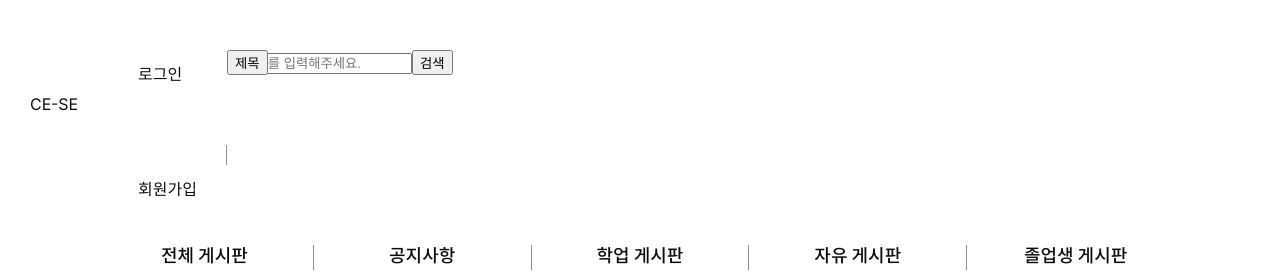
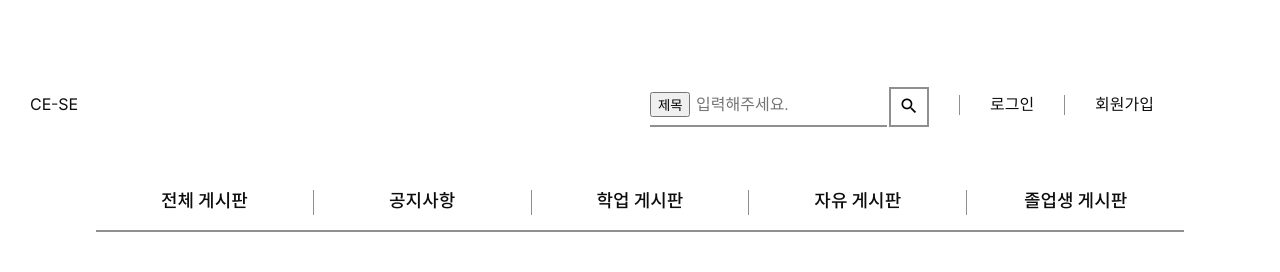
Before and after one commit to jkc-mycode/KIT-CE-CS-Frontend, a React (Create React App) app: page /study in a window 1280 px wide. Shown: the top 272 px of the page. Built offline with nearby package versions, Linux system fonts and the light colour scheme; no server answers.

Commit message:
22.08.13 검색 부분 정리

```diff
--- a/src/Components/boardrow.js
+++ b/src/Components/boardrow.js
@@ -14,15 +14,20 @@ function BoardRow (){
     let cat = ""; //카테고리
     const [num, setNum] = useState(0); //각 페이지 제일 윗번호
     let x = -1;
-
+    const [title, setTitle] = useState("");
+    const [content, setContent] = useState("");
 
     const handlePageChange = (page) => {
         setPage(page);
     };
     const getList = async () => {
         console.log(location.pathname);
-        const posts = await axios.get("http://localhost:3001/article"+ location.pathname + "?pageNum=" + page)
-        // const posts = await axios.get("/article" + location.pathname + "?page=" + page) //뒤에 pagenum붙여서 보내는 걸로
+        let url = "http://localhost:3001/article"+ location.pathname + "?pageNum=" + page
+        if (title)
+            url += "&title="+title
+        else if (content)
+            url += "&content="+content
+        const posts = await axios.get(url)
         console.log(posts);
         const _list = posts.data.articles.slice(); //slice()는 배열의 복사복을 만듦
         setList(_list);
--- a/src/Components/header.js
+++ b/src/Components/header.js
@@ -1,9 +1,11 @@
 import React, {useState} from "react";
+import {Link, useLocation} from 'react-router-dom';
+import { Icon } from "@material-ui/core";
 import './header.css';
-import {Link, useLocation} from 'react-router-dom';
 import axios from "axios";
 import { getCookie, removeCookie } from '../cookie';
 import Dropdown from "./post_dropdown";
+
 
 const onClickLogout = (event) => {
     axios.delete('http://localhost:3001/log/out')
@@ -18,7 +20,7 @@ const onClickLogout = (event) => {
         })
 }
 
-function Header(props){
+function Header(){
     const [search, setSearch] = useState("");
 
     const [dropdownVisibility, setDropdownVisibility] = useState(false);
@@ -40,53 +42,13 @@ function Header(props){
         console.log(temp);
     }
 
-    // return(
-    //     <div className = "header">
-    //         <div className ="header_container">
-    //             <Link to="/" className="header_items">CE-SE</Link>
-    //             <div className="header-right-container">
-    //                 <Link to="/login" className="header_items">로그인</Link>
-    //                 <div className="header_line"></div>
-    //                 <Link to="/signup" className="header_items">회원가입</Link>
-    //             </div>
-    //             <div className="header_search_container">
-    //                 <input type="text" placeholder="검색어를 입력해주세요." onChange={onSearchHandler}/>
-    //                 <input type="submit" value="검색" />
-    //                 <button type="button">검색1</button>
-    //                 <Link to="/search" state={{user: search}}>asd</Link>
-    //             </div>
-    //         </div>
-    //     </div>
-    // );
-    // return(
-    //     <div className = "header">
-    //         <div className ="header_container">
-    //             <Link to="/" className="header_items">CE-SE</Link>
-    //             <div className="header-right-container">
-    //                 <Link to="/login" className="header_items">로그인</Link>
-    //                 <div className="header_line"></div>
-    //                 <Link to="/signup" className="header_items">회원가입</Link>
-    //             </div>
-    //             <div className="header_search_container">
-    //                 <form onSubmit={onSearch}>
-    //                     <input type="text" placeholder="검색어를 입력해주세요."/>
-    //                     <input type="submit" value="검색" />
-    //                 </form>
-    //             </div>
-    //         </div>
-    //     </div>
-    // );
     if(getCookie('kit_acs')){
         return(
             <div className = "header">
                 <div className ="header_container">
                     <Link to="/" className="header_items">CE-SE</Link>
-                    <div className="header-right-container">
-                        <Link to="/" className="header_items" onClick={onClickLogout}>로그아웃</Link>
-                        <div className="header_line"></div>
-                        <Link to="/info" className="header_items">마이페이지</Link>
-                    </div>
-                    <div className="header_search_container">
+                    <div className="header_right_container">
+                        <div className="header_items">
                                 <div className="post_dropdown_box">
                                     <button onClick={(e) => setDropdownVisibility(!dropdownVisibility)}>
                                         {
@@ -102,25 +64,31 @@ function Header(props){
                                         </ul>
                                     </Dropdown>
                                 </div>
+                                <div className="header_search">
                                     <form action={location.pathname}>
-                            <input type="text" placeholder="검색어를 입력해주세요." name={dropdownValue} onChange={onSearchHandler}/>
-                            <button type="submit">검색</button>
+                                        <span className="search_row">
+                                            <input type="text" placeholder="       입력해주세요." name={dropdownValue} onChange={onSearchHandler} className="search_input"/>
+                                        </span>
+                                        <button type="submit" className="search_button"><Icon fontSize='small'>search</Icon></button>
                                     </form>
+                                </div>
+                            </div>
+                        <div className="header_line"></div>
+                        <Link to="/" className="header_items" onClick={onClickLogout}>로그아웃</Link>
+                        <div className="header_line"></div>
+                        <Link to="/info" className="header_items">마이페이지</Link>
                     </div>
                 </div>
             </div>
         );
+
     }else{
         return(
             <div className = "header">
                 <div className ="header_container">
                     <Link to="/" className="header_items">CE-SE</Link>
-                    <div className="header-right-container">
-                        <Link to="/login" className="header_items">로그인</Link>
-                        <div className="header_line"></div>
-                        <Link to="/signup" className="header_items">회원가입</Link>
-                    </div>
-                    <div className="header_search_container">
+                    <div className="header_right_container">
+                        <div className="header_items">
                             <div className="post_dropdown_box">
                                 <button onClick={(e) => setDropdownVisibility(!dropdownVisibility)}>
                                     {
@@ -136,10 +104,19 @@ function Header(props){
                                     </ul>
                                 </Dropdown>
                             </div>
+                            <div className="header_search">
                                 <form action={location.pathname}>
-                            <input type="text" placeholder="검색어를 입력해주세요." name={dropdownValue} onChange={onSearchHandler}/>
-                            <button type="submit">검색</button>
+                                    <span className="search_row">
+                                        <input type="text" placeholder="       입력해주세요." name={dropdownValue} onChange={onSearchHandler} className="search_input"/>
+                                    </span>
+                                    <button type="submit" className="search_button"><Icon fontSize='small'>search</Icon></button>
                                 </form>
+                            </div>
+                        </div>
+                        <div className="header_line"></div>
+                        <Link to="/login" className="header_items">로그인</Link>
+                        <div className="header_line"></div>
+                        <Link to="/signup" className="header_items">회원가입</Link>
                     </div>
                 </div>
             </div>
```
Lines whose indentation alone changed are shown as unchanged.
